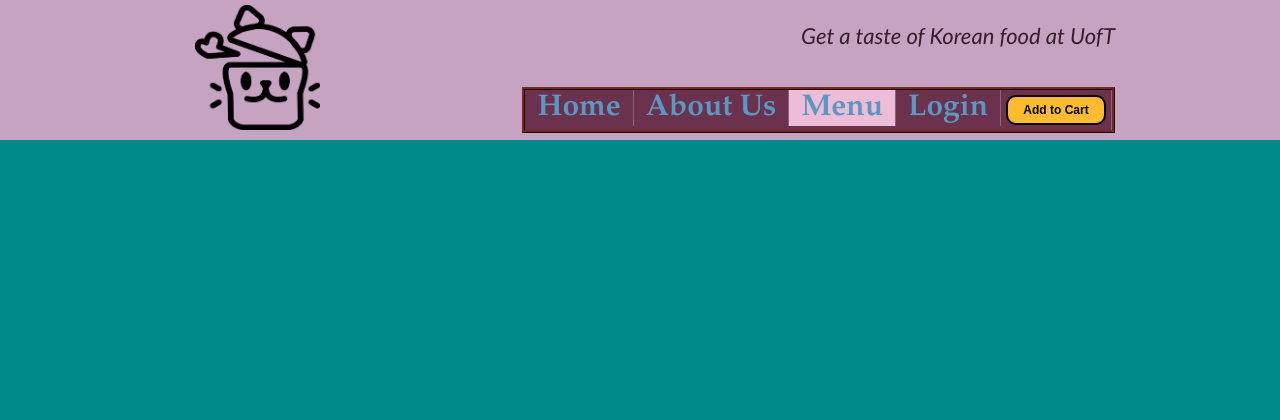
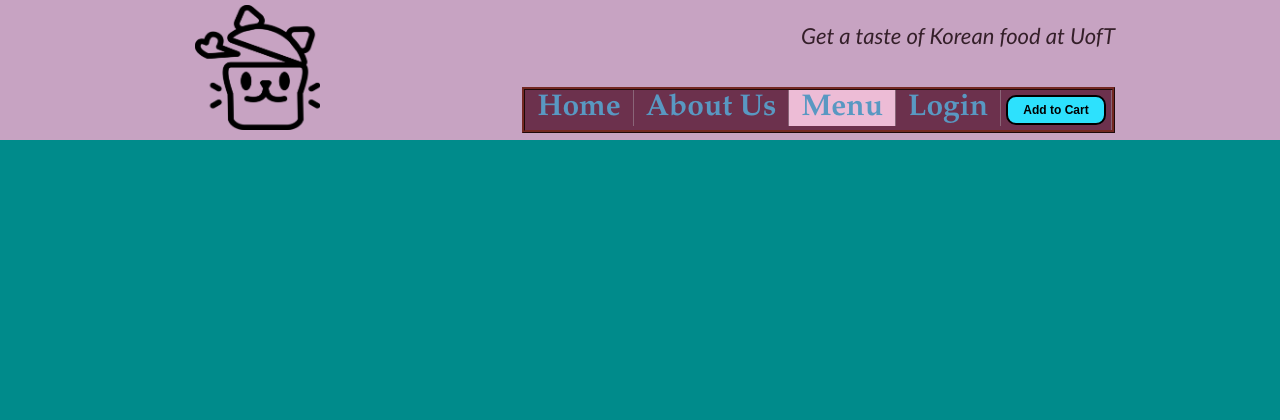
Before and after one commit to triple1566/CSCB20A3_ClubSalesWebsite, a Flask app: page /Menu.html in a window 1280 px wide. Shown: the top 420 px of the page. Run offline with Flask 3, Linux system fonts and the light colour scheme.

Commit message:
color change

```diff
--- a/RestaurantProject/static/css/style.css
+++ b/RestaurantProject/static/css/style.css
@@ -312,7 +312,7 @@ button{
     justify-content: center;
 }
 .cart{
-    background: #fdbb2d;
+    background: #2de1fd;
     border-radius: 10px;
     color: black;
     font-size: 12px;
--- a/RestaurantProject/templates/Menu.html
+++ b/RestaurantProject/templates/Menu.html
@@ -38,7 +38,13 @@
 
         <div id="empty"></div>
 
+        <div>
 
+
+            <!-- This is where we create the menu for the food items -->
+
+
+        </div>
 
 
     </div>
```
